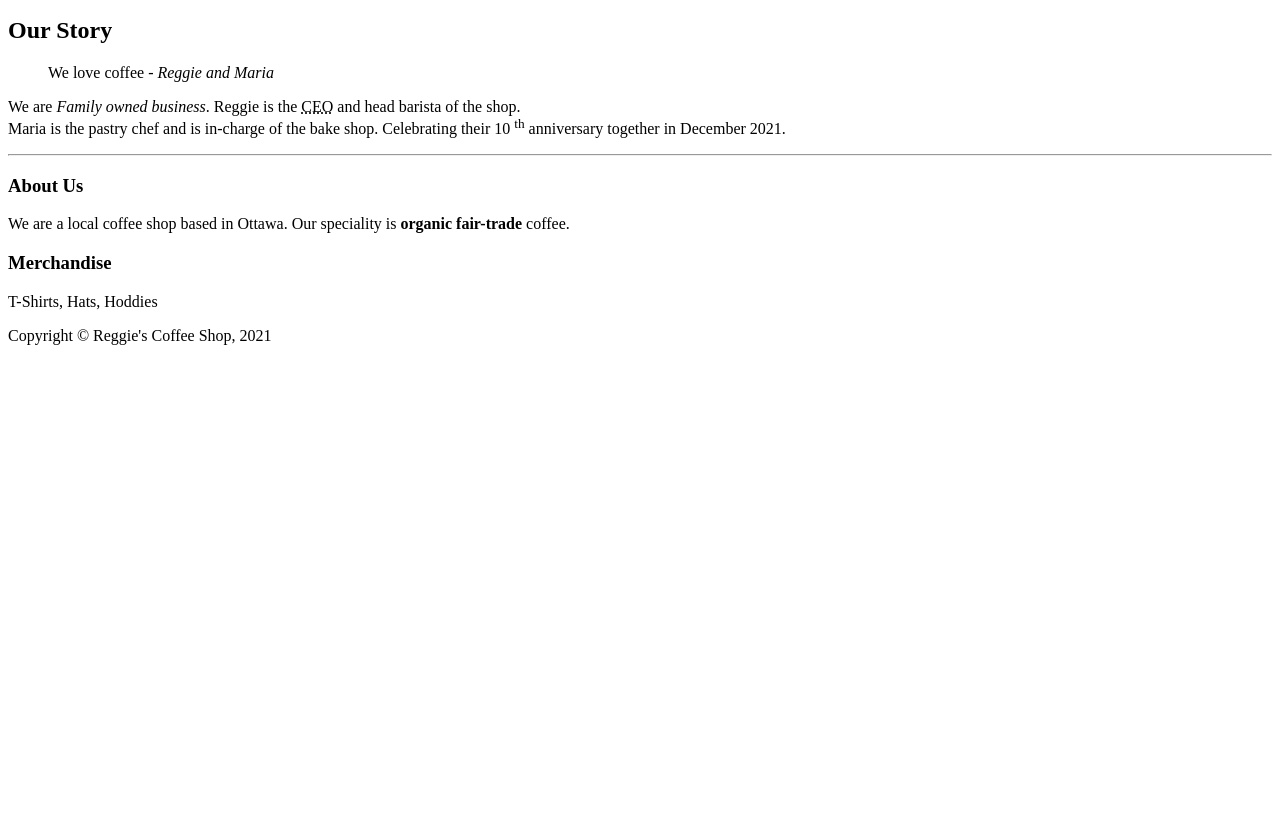
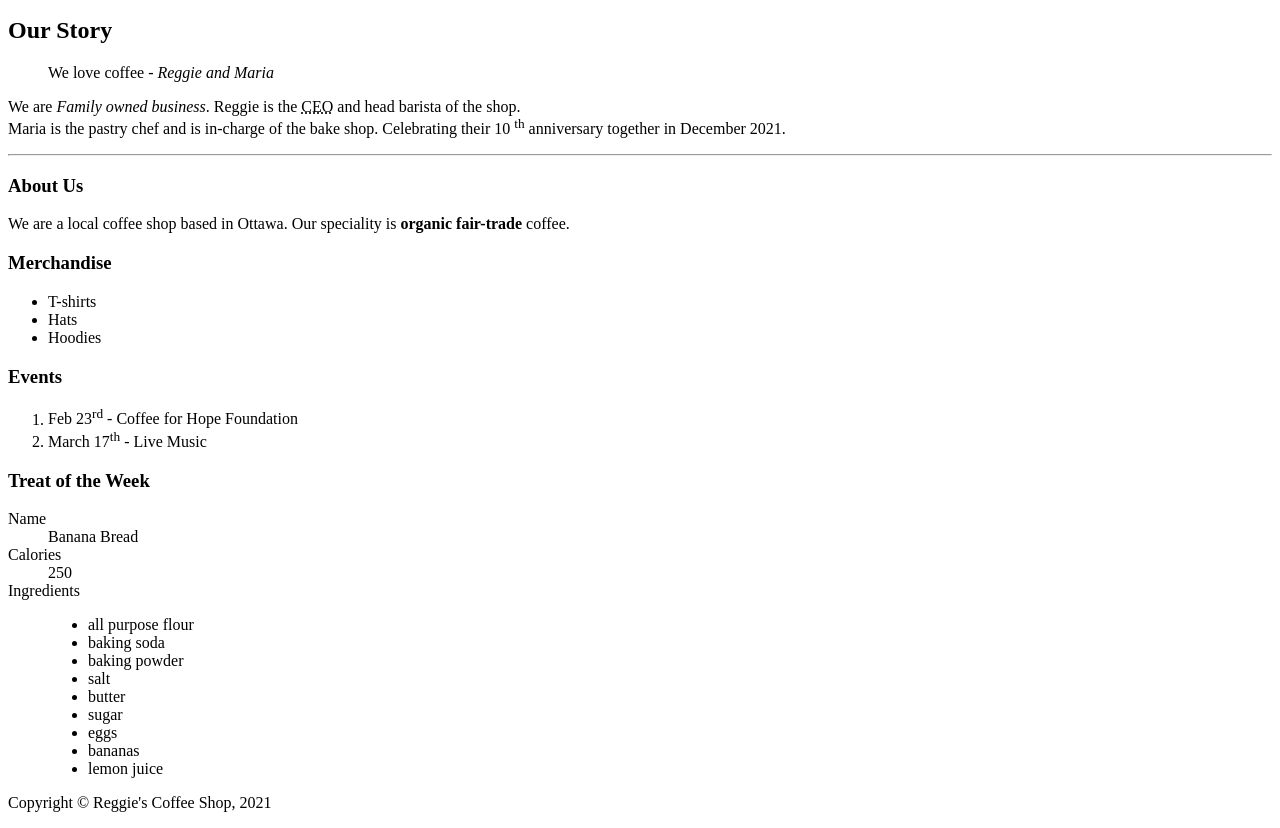
Before and after one commit to vela0052/vela0052.github.io, a plain HTML site: page week-3/index.html in a window 1280 px wide. Shown: the part 101-929 px from the top of the page. Before the commit the page ends 800 px from the top, so only its background shows below. Drawn offline with Linux system fonts and the light colour scheme.

Commit message:
Adding week 3 material demo

```diff
--- a/week-3/index.html
+++ b/week-3/index.html
@@ -9,23 +9,28 @@
 <body>
   <!--This is a Html comment-->
   <!-- autocomplete: tag name + Tab-->
-   <!-- command + right arrow to go to end, command / comment -->
-   <!-- alt + up or down arrow keys to move a line of code -->
-   <header></header>
-   <h1>Reggie&apos;s Coffee Shop</h1>
-   <nav>NAVIGATION</nav>
+  <!-- command + right arrow to go to end, command / comment -->
+  <!-- alt + up or down arrow keys to move a line of code -->
+  <header>
+  <h1>Reggie&apos;s Coffee Shop</h1>
+  <nav>NAVIGATION</nav>
+</header>
+<!-- ************************main content of the page *********************** -->
   <main>
+    <!-- ********************main article ***********************-->
     <article>
       <h2>Our Story</h2>
       <blockquote>
         We love coffee <cite>- Reggie and Maria</cite>
       </blockquote>
       <p>
-        We are <em>Family owned business</em>. Reggie is the <abbr title="Chief Executive Office">CEO</abbr> and head barista of the shop.<br>
+        We are <em>Family owned business</em>. Reggie is the <abbr title="Chief Executive Office">CEO</abbr> and head
+        barista of the shop.<br>
         Maria is the pastry chef and is in-charge of the bake shop.
         Celebrating their 10 <sup>th</sup> anniversary together in December 2021.
       </p>
       <hr>
+      <!-- *****************About section of the article ***********************-->
       <section>
         <h3>About Us</h3>
         <p>
@@ -33,11 +38,51 @@
         </p>
       </section>
     </article>
+    <!-- *********************** Aside merchandise of the page*********************** -->
     <aside>
       <h3>Merchandise</h3>
-      <p>T-Shirts, Hats, Hoddies</p>
+      <ul>
+        <li>T-shirts</li>
+        <li>Hats</li>
+        <li>Hoodies</li>
+      </ul>
     </aside>
+    <!-- *********************** Events section *********************** -->
+    <section>
+      <h3>Events</h3>
+      <ol>
+        <li>Feb 23<sup>rd</sup> &hyphen; Coffee for Hope Foundation</li>
+        <li>March 17<sup>th</sup> &hyphen; Live Music</li>
+      </ol>
+    </section>
+    <!-- *********************** Ingredients Section *********************** -->
+    <section>
+      <h3>Treat of the Week</h3>
+      <dl>
+        <dt>Name</dt>
+        <dd>Banana Bread</dd>
+        <dt>Calories</dt>
+        <dd>250</dd>
+        <dt>Ingredients</dt>
+        <dd>
+          <!-- alt + comand + down arrow key, for multiple adding points, escape to get rig of them -->
+          <!-- tagname*number to get multiple tags. li*5 will give you 5 list items -->
+          <ul>
+            <li>all purpose flour</li>
+            <li>baking soda</li>
+            <li>baking powder</li>
+            <li>salt</li>
+            <li>butter</li>
+            <li>sugar</li>
+            <li>eggs</li>
+            <li>bananas</li>
+            <li>lemon juice</li>
+          </ul>
+        </dd>
+      </dl>
+    </section>
   </main>
+  <!-- *********************** Footer Section *********************** -->
   <footer>
     <p>Copyright &copy; Reggie&apos;s Coffee Shop, 2021</p>
   </footer>
```
